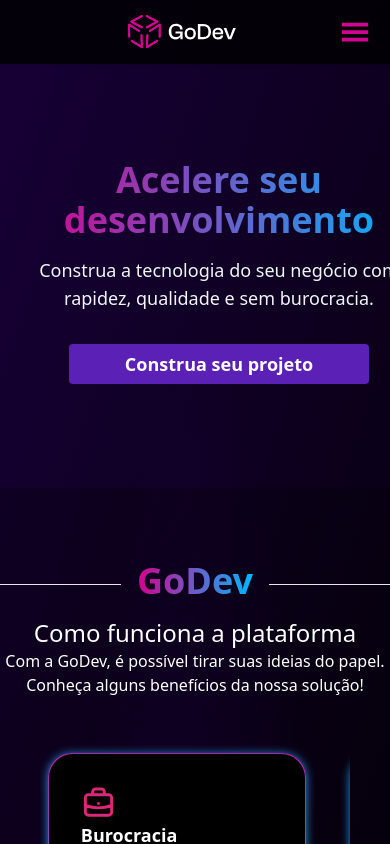
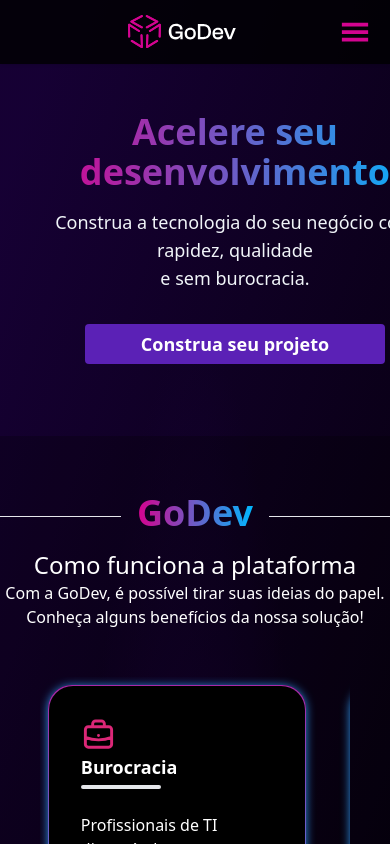
Before and after one commit to GuilhermeSegattoo/inforGerencial-landpage, a Next.js app: page / in a window 390 px wide. Shown: the top 844 px of the page. Built offline with nearby package versions, Linux system fonts and the light colour scheme.

Commit message:
new modifies responsivity

```diff
--- a/components/home/inicio/index.tsx
+++ b/components/home/inicio/index.tsx
@@ -2,15 +2,16 @@
 
 export const Inicio = () => {
     return (
-        <section id="inicio" role="contentinfo" aria-labelledby='inicio' className='flex pt-16 pb-16 mx-6 my-10 w-screen items-center justify-around lg:h-screen'>
+        <section id="inicio" role="contentinfo" aria-labelledby='inicio' className='flex py-8 mx-10 my-10 w-screen items-center justify-around lg:h-screen'>
 
-            <div className='grid grid-cols-1 text-white tab:text-start cel:text-center items-center flex-wrap justify-center z-50'>
-                <div className='cel:text-4xl cel:mt-14 tab:text-4xl tab:w-[300px] lap:w-[600px] lap:text-5xl desk:text-7xl  bg-textGradient bg-clip-text text-transparent font-bold mt-28'>
+            <div className='grid grid-cols-1 text-white tab:text-start cel:pb-0 cel:mb-0 cel:text-center items-center flex-wrap justify-center z-50'>
+                <div className='cel:text-4xl cel:mt-10 tab:text-4xl tab:w-[300px] lap:w-[600px] lap:text-5xl desk:text-7xl  bg-textGradient bg-clip-text text-transparent font-bold mt-28'>
                     <h1>Acelere seu <br /> desenvolvimento</h1>
                 </div>
 
                 <p className='cel:text-lg tab:text-lg lap:text-xl desk:text-2xl mt-4 text-slate-100'>
-                    Construa a tecnologia do seu negócio com rapidez, qualidade e sem burocracia.
+                    Construa a tecnologia do seu negócio com rapidez, qualidade <br/>
+                    e sem burocracia.
                 </p>
                 <div className='mt-8 flex cel:justify-center tab:justify-start'>
                     <Button onClick={() => { }} appendClassName='w-[300px] h-10' >
--- a/components/home/sobre/index.tsx
+++ b/components/home/sobre/index.tsx
@@ -7,7 +7,7 @@
 export const Sobre = () => {
     return (
         <section id="sobre" role="grid" aria-labelledby='sobre' className='bg-black/25 flex flex-col h-screen sm:h-auto'>
-            <div className='flex flex-col items-center justify-center text-center mt-16 mb-12'>
+            <div className='flex flex-col items-center justify-center text-center mt-12 mb-12'>
                 <div className='flex items-center justify-center'>
                     <hr className="my-8 w-72 h-px bg-gray-200 border-0 dark:bg-blue-700" />
                     <p className='bg-textGradient bg-clip-text text-clip text-transparent font-bold text-4xl mx-4 pb-2'>GoDev</p>
```
